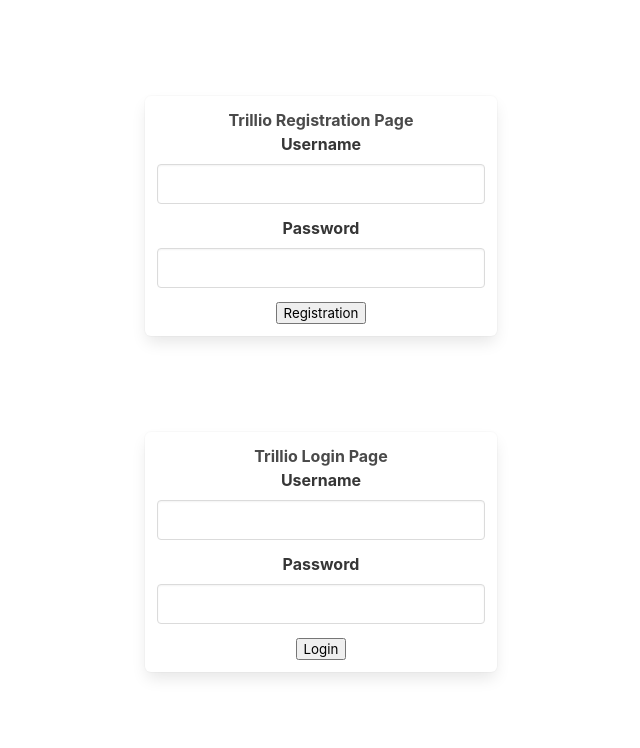
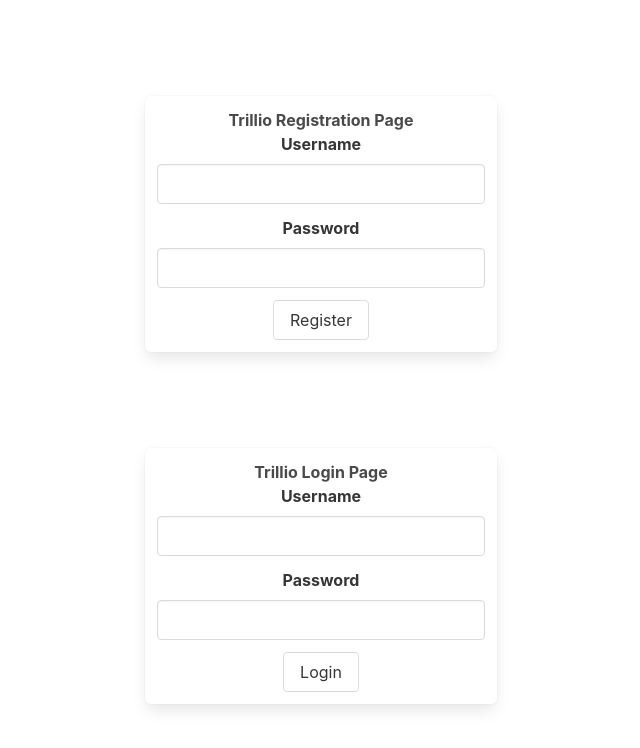
Before and after one commit to AnkitPatanaik/trillio, a React (Create React App) app in the folder src/frontend/: page / in a window 1280 px wide. Shown: the top 748 px of the page, without its empty margins (319-959 px from the left). Built offline with nearby package versions, Linux system fonts and the light colour scheme; the HTML template or start-up script is replaced by a standard one.

Commit message:
bulma button

```diff
--- a/src/frontend/src/pages/LoginView.js
+++ b/src/frontend/src/pages/LoginView.js
@@ -29,12 +29,12 @@
   render = () => {
     return (
       <section className="section">
-        <div className="login-box column is-4 box is-center">
+        <div className="login-box column is-4 box">
           <center>
               <b>Trillio Login Page </b>
               <InputComponent title="Username" name="username" onChange={this.onChange}/>
               <InputComponent title="Password" name="password" onChange={this.onChange}/>
-              <button onClick={this.onSave}>Login</button>
+              <button className="button" onClick={this.onSave}>Login</button>
           </center>
         </div>
       </section>
--- a/src/frontend/src/pages/RegistrationView.js
+++ b/src/frontend/src/pages/RegistrationView.js
@@ -34,7 +34,7 @@
               <b>Trillio Registration Page </b>
               <InputComponent title="Username" name="username" onChange={this.onChange}/>
               <InputComponent title="Password" name="password" onChange={this.onChange}/>
-              <button onClick={this.onSave}>Registration</button>
+              <button className="button" onClick={this.onSave}>Register</button>
           </center>
         </div>
       </section>
```
